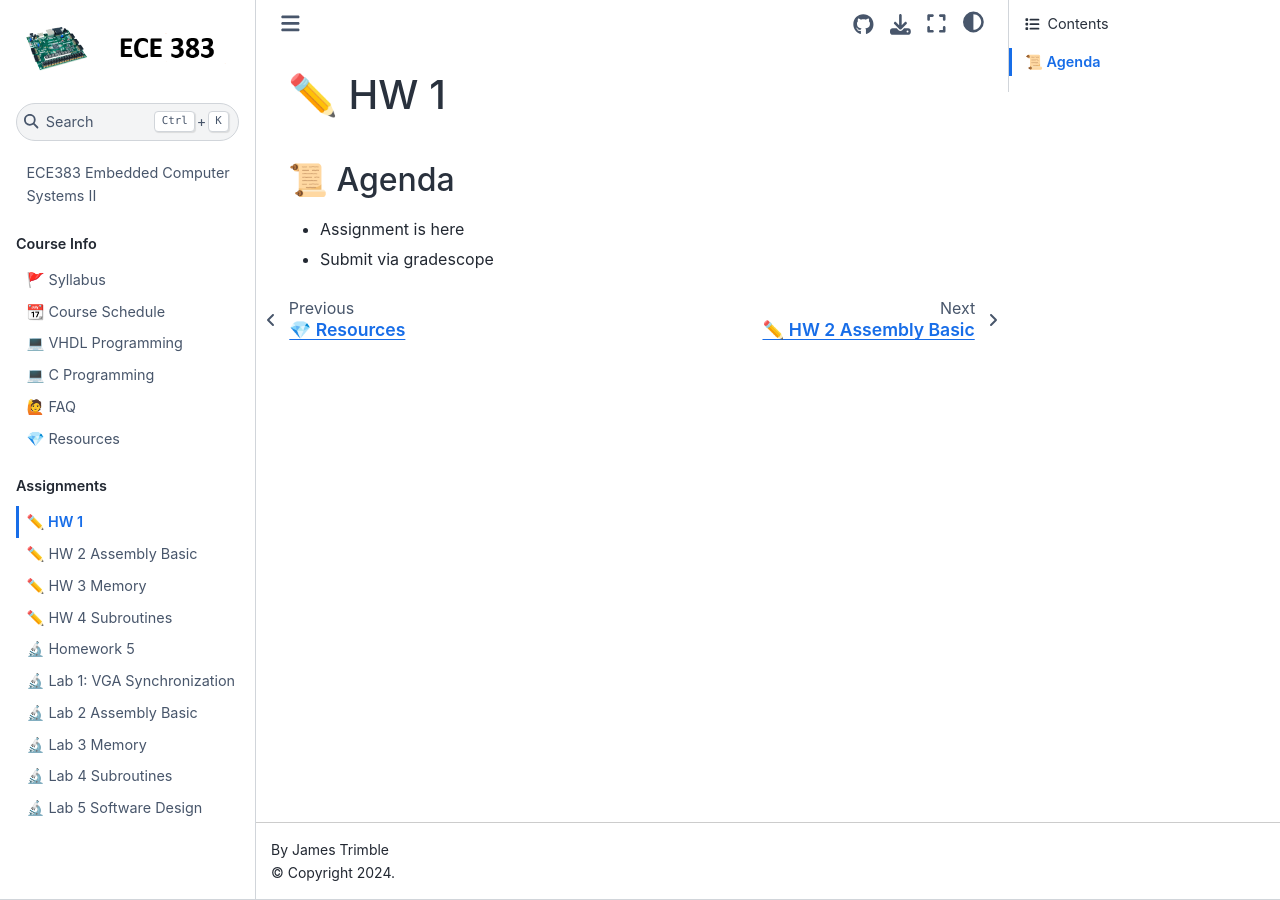
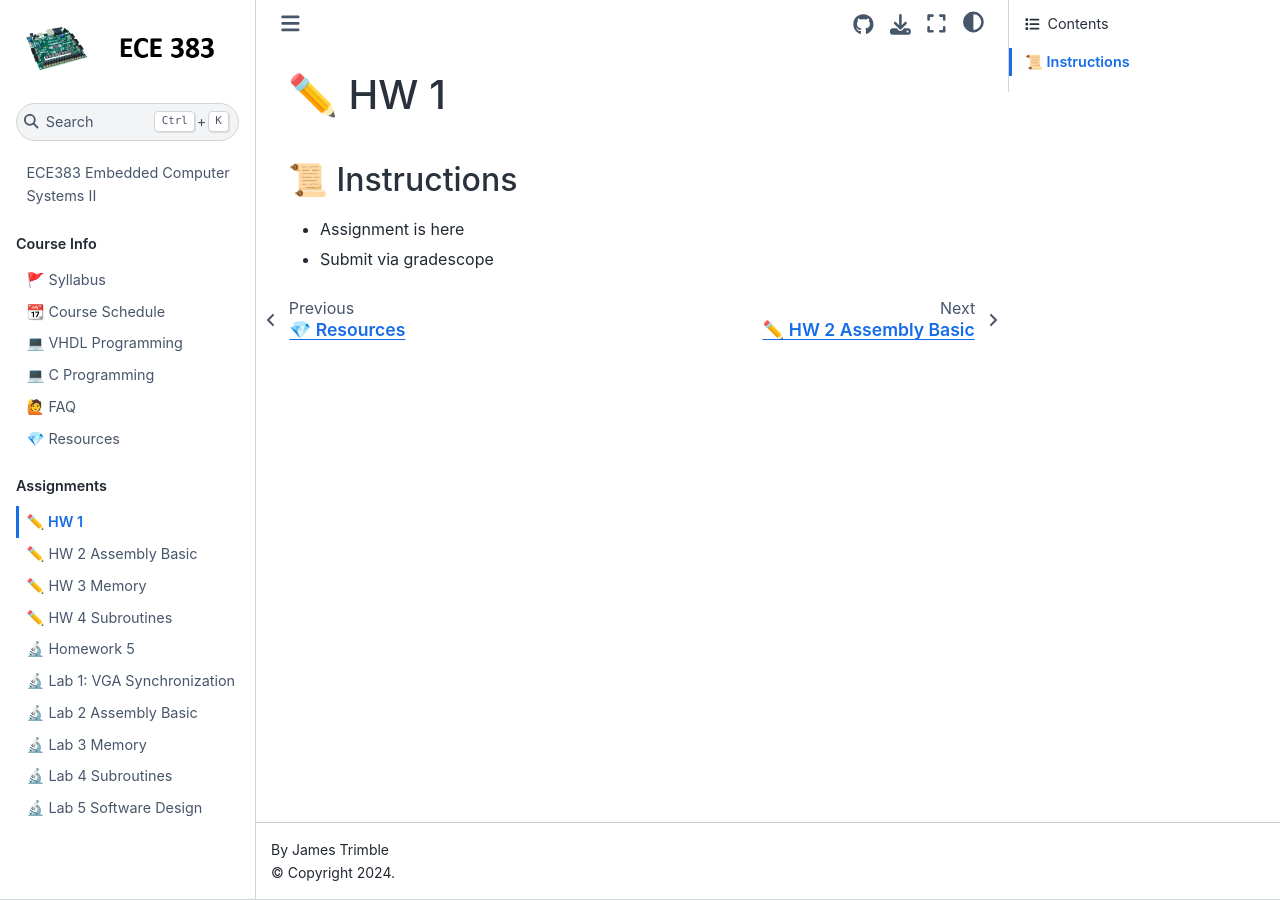
Before and after one commit to USAFA-ECE/ece383, a Jupyter Book: the page built from book/Assignments/homework1.md, in a window 1280 px wide. Built offline with Jupyter Book 1.0.4 settings and Sphinx 7.4.7 and the Sphinx Book theme 1.1.4, drawn with Linux system fonts in a browser that asks for light colours; pages that are not in the unit, such as notebooks, are missing from menus.

Commit message:
Update homework1.md

```diff
--- a/book/Assignments/homework1.md
+++ b/book/Assignments/homework1.md
@@ -1,5 +1,5 @@
 # ✏️ HW 1
 
-## 📜 Agenda
+## 📜 Instructions
 - Assignment is here
 - Submit via gradescope
```
